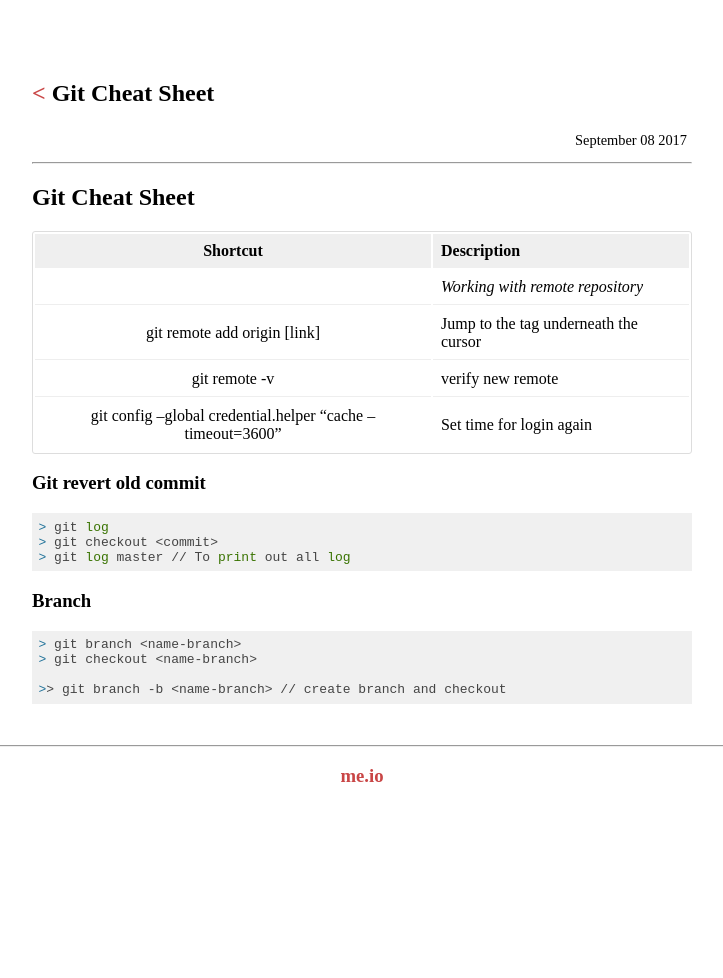
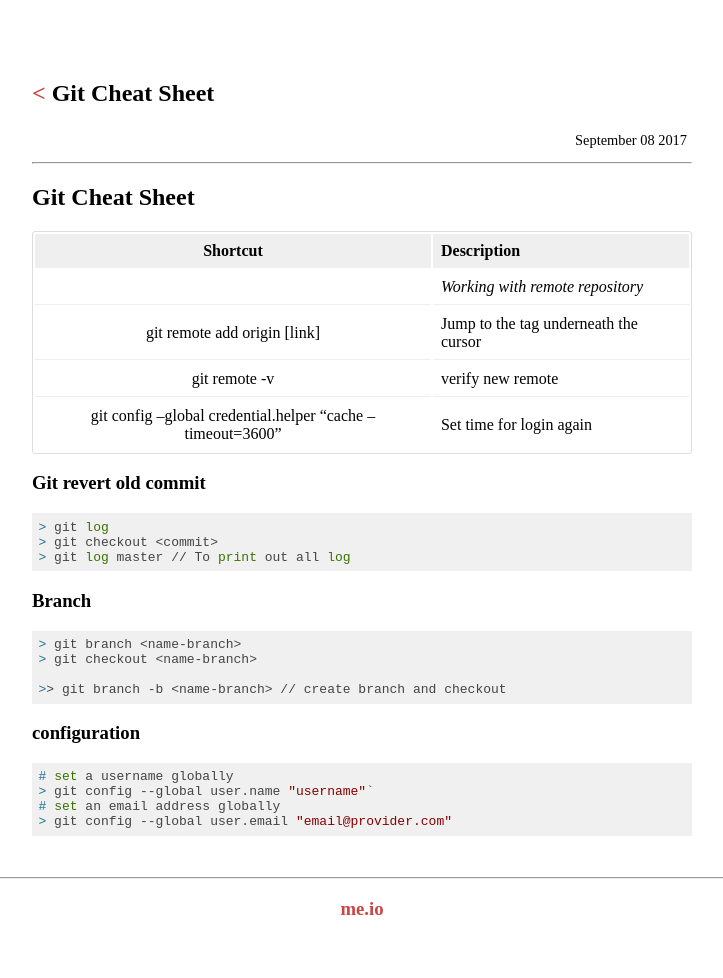
Before and after one commit to congdv/congdv.github.io, a Jekyll site: the page built from _posts/2017-09-08-git-cheat-sheet.md, in a window 1280 px wide. Shown: the whole page, without its empty margins (278-1001 px from the left). Built offline with Jekyll 4.4.1, drawn with Linux system fonts in a browser that asks for light colours; before the commit the page ends 900 px from its top, so only the background shows below that.

Commit message:
Update 2017-09-08-git-cheat-sheet.md

````diff
--- a/_posts/2017-09-08-git-cheat-sheet.md
+++ b/_posts/2017-09-08-git-cheat-sheet.md
@@ -28,3 +28,11 @@ tag: notes
 
 >> git branch -b <name-branch> // create branch and checkout
 ```
+
+### configuration
+```
+# set a username globally
+> git config --global user.name "username"`
+# set an email address globally
+> git config --global user.email "email@provider.com"
+```
````
